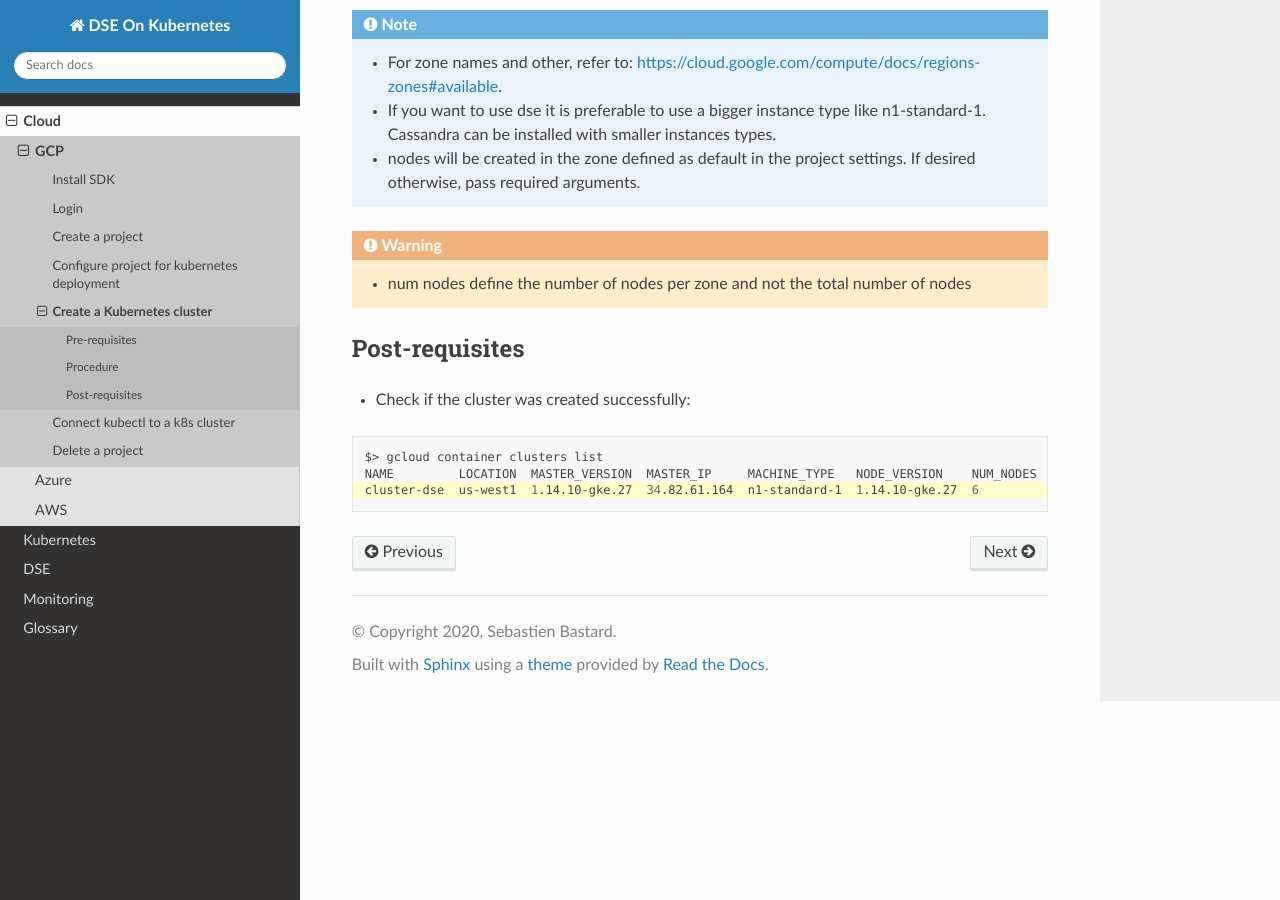
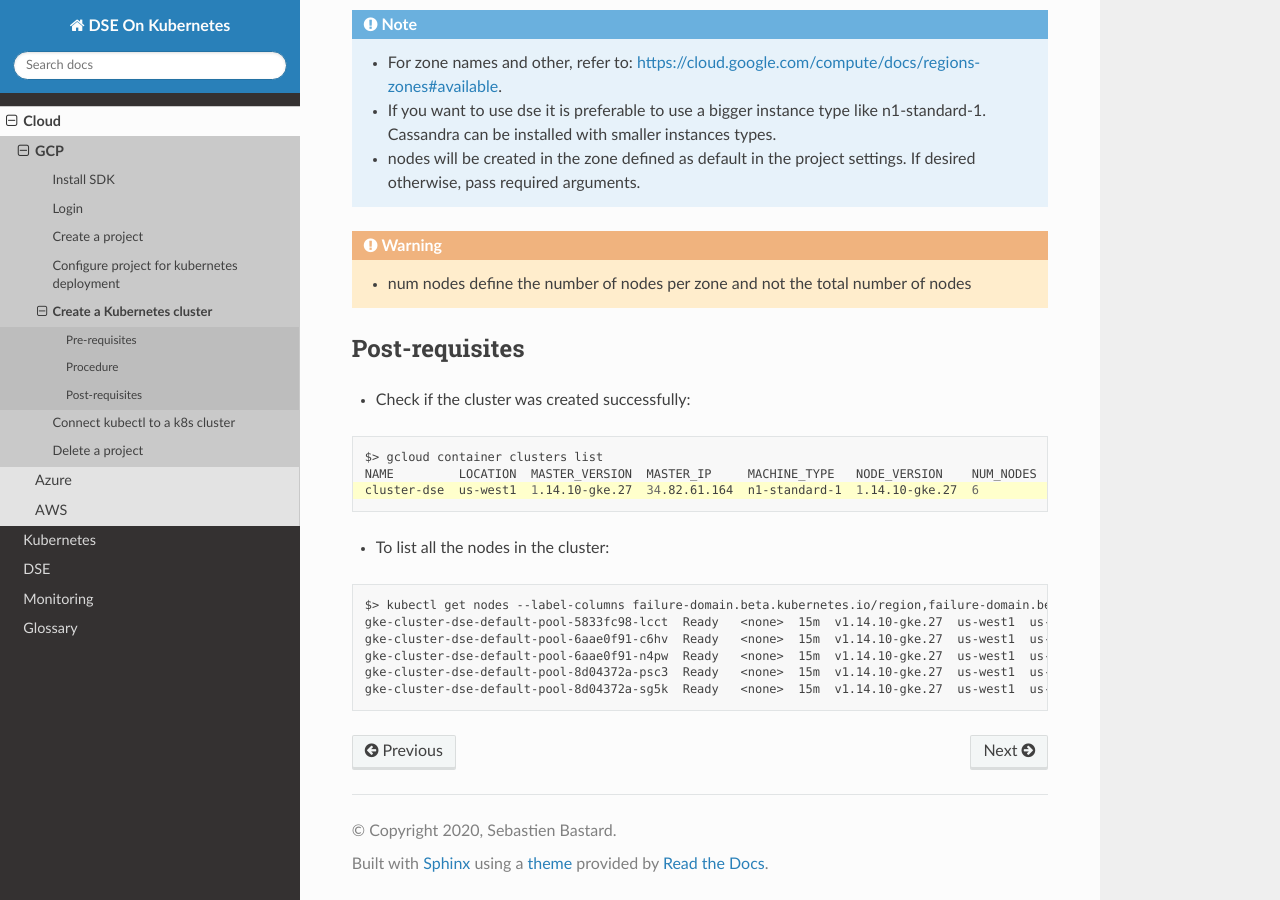
Before and after one commit to datazef/datastax-kubernetes, a Sphinx documentation site: the page built from docs/source/cloud/gcp/create-cluster.rst, in a window 1280 px wide and 900 px high, scrolled down 588 px. Built offline with Sphinx 7.4.7 and the Read the Docs theme 2.0.0, drawn with Linux system fonts in a browser that asks for light colours.

```diff
--- a/docs/source/cloud/gcp/create-cluster.rst
+++ b/docs/source/cloud/gcp/create-cluster.rst
@@ -41,3 +41,14 @@
    $> gcloud container clusters list
    NAME         LOCATION  MASTER_VERSION  MASTER_IP     MACHINE_TYPE   NODE_VERSION    NUM_NODES  STATUS
    cluster-dse  us-west1  1.14.10-gke.27  34.82.61.164  n1-standard-1  1.14.10-gke.27  6          RUNNING
+
+* To list all the nodes in the cluster:
+
+.. code-block:: shell
+
+   $> kubectl get nodes --label-columns failure-domain.beta.kubernetes.io/region,failure-domain.beta.kubernetes.io/zone | column -t
+   gke-cluster-dse-default-pool-5833fc98-lcct  Ready   <none>  15m  v1.14.10-gke.27  us-west1  us-west1-c   gke-cluster-dse-default-pool-5833fc98-vl15  Ready   <none>  15m  v1.14.10-gke.27  us-west1  us-west1-c
+   gke-cluster-dse-default-pool-6aae0f91-c6hv  Ready   <none>  15m  v1.14.10-gke.27  us-west1  us-west1-a
+   gke-cluster-dse-default-pool-6aae0f91-n4pw  Ready   <none>  15m  v1.14.10-gke.27  us-west1  us-west1-a
+   gke-cluster-dse-default-pool-8d04372a-psc3  Ready   <none>  15m  v1.14.10-gke.27  us-west1  us-west1-b
+   gke-cluster-dse-default-pool-8d04372a-sg5k  Ready   <none>  15m  v1.14.10-gke.27  us-west1  us-west1-b
--- a/docs/source/glossary.rst
+++ b/docs/source/glossary.rst
@@ -17,3 +17,9 @@
 
   ServiceMonitor
     Describes the set of targets to be monitored by Prometheus
+
+  spec
+    The spec declares the desired state of a resource which includes configuration settings provided by the user, default values expanded by the system, and other properties initialized by other internal components after resource creation.
+
+  Management API
+    The Management API is a sidecar service layer that attempts to build a well supported set of operational actions on Cassandra® nodes that can be administered centrally. It currently works with official Apache Cassandra® 3.11.x an 4.0 via a drop in java agent. For more information refer to https://github.com/datastax/management-api-for-apache-cassandra.
```
Also changed, not shown: docs/source/kubernetes/cheatsheet.rst (+6 -6 lines).
